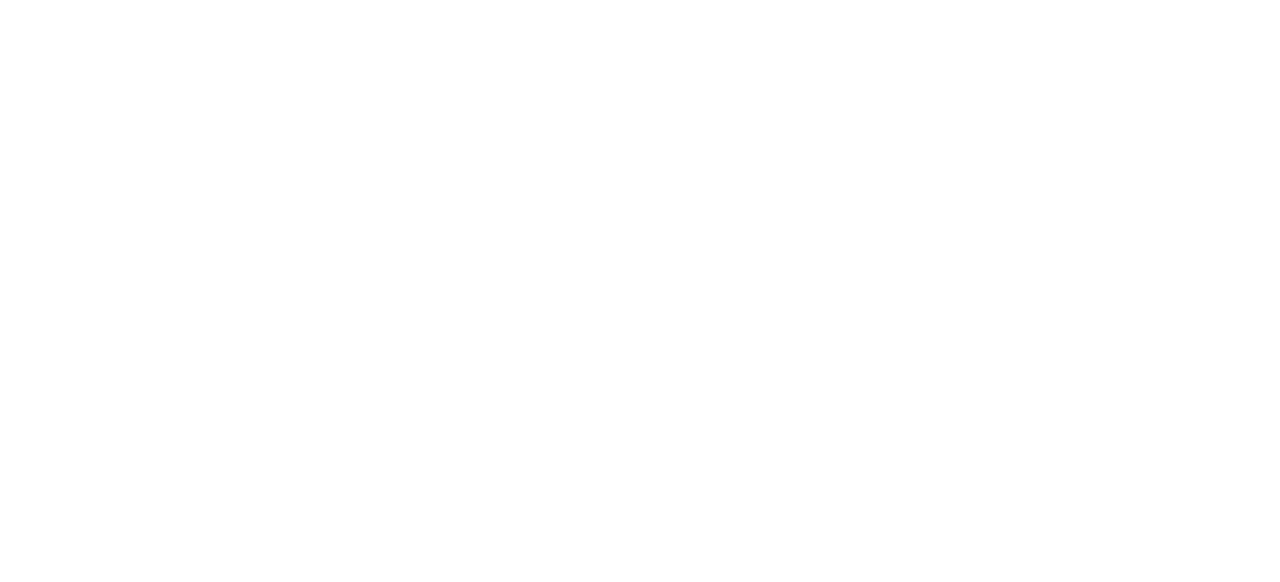
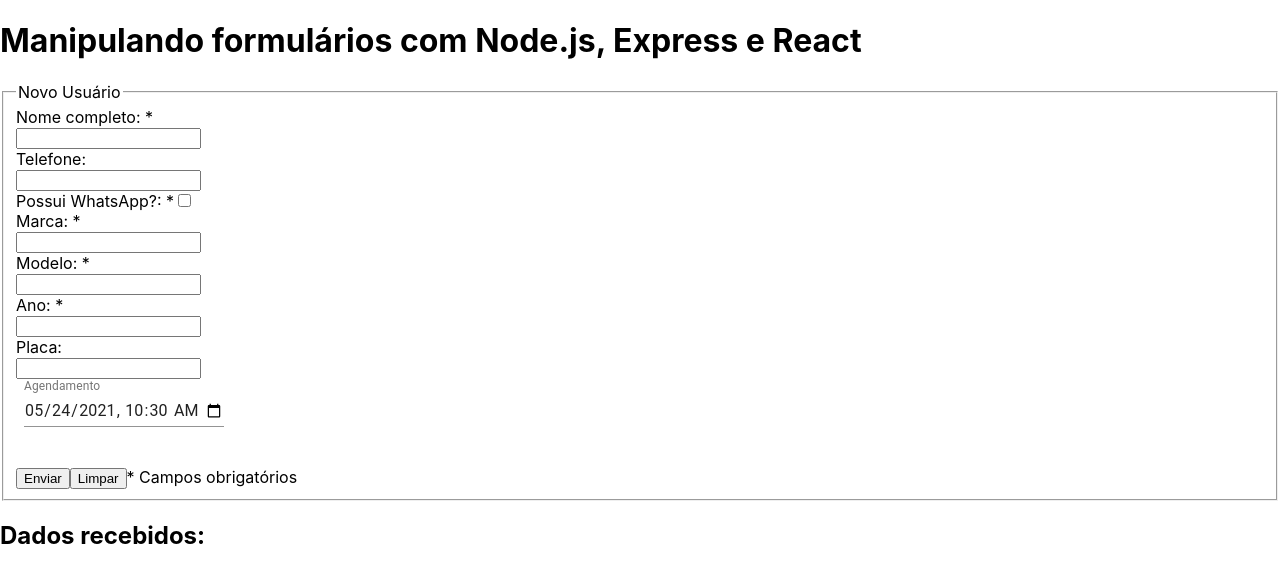
Before and after one commit to Lipzs/form_app, a React (Create React App) app in the folder web/: page / in a window 1280 px wide. Shown: the top 582 px of the page. Built offline with nearby package versions, Linux system fonts and the light colour scheme.

Commit message:
iniciado frontend

```diff
--- a/web/package.json
+++ b/web/package.json
@@ -3,11 +3,15 @@
   "version": "0.1.0",
   "private": true,
   "dependencies": {
+    "@material-ui/core": "^4.11.3",
+    "@material-ui/pickers": "^3.3.10",
     "@testing-library/jest-dom": "^5.11.10",
     "@testing-library/react": "^11.2.6",
     "@testing-library/user-event": "^12.8.3",
+    "axios": "^0.21.1",
     "react": "^17.0.2",
     "react-dom": "^17.0.2",
+    "react-router-dom": "^5.2.0",
     "react-scripts": "4.0.3",
     "web-vitals": "^1.1.1"
   },
--- a/web/src/App.js
+++ b/web/src/App.js
@@ -1,12 +1,9 @@
 import React from 'react';
-
-import './App.css';
+import Routes from './Routes'
 
 const App = () => {
   return (
-    <div className="App">
-
-    </div>
+    <Routes/>
   );
 }
 
--- /dev/null
+++ b/web/src/Routes.js
@@ -0,0 +1,14 @@
+import React from 'react';
+import { BrowserRouter as Router,Route } from 'react-router-dom';
+
+import form from './pages/form';
+
+const Routes = () => {
+  return (
+    <Router>
+      <Route path="/" exact component={form}/>
+    </Router>
+  );
+}
+
+export default Routes;
--- /dev/null
+++ b/web/src/components/date.js
@@ -0,0 +1,36 @@
+import React from 'react';
+import { makeStyles } from '@material-ui/core/styles';
+import TextField from '@material-ui/core/TextField';
+
+const useStyles = makeStyles((theme) => ({
+  container: {
+    display: 'flex',
+    flexWrap: 'wrap',
+  },
+  textField: {
+    marginLeft: theme.spacing(1),
+    marginRight: theme.spacing(1),
+    width: 200,
+  },
+}));
+
+const DateAndTimePickers = () => {
+  const classes = useStyles();
+
+  return (
+    <form className={classes.container} noValidate>
+      <TextField
+        id="datetime-local"
+        label="Agendamento"
+        type="datetime-local"
+        defaultValue="2021-05-24T10:30"
+        className={classes.textField}
+        InputLabelProps={{
+          shrink: true,
+        }}
+      />
+    </form>
+  );
+}
+
+export default DateAndTimePickers;
--- /dev/null
+++ b/web/src/pages/form/index.js
@@ -0,0 +1,178 @@
+import React, { Component } from 'react';
+import axios from 'axios';
+
+import DateField from '../../components/date';
+
+export default class form extends Component {
+
+  constructor(props) {
+    super(props);
+    this.backendUrl = 'http://localhost:9950/usuarios';
+
+    this.baseState = {
+      nome: '',
+      telefone: '',
+      whatsapp: false,
+      marca: '',
+      modelo: '',
+      ano: '',
+      placa: '',
+      data: '',
+      contexto: {}
+    }
+    this.state = this.baseState;
+
+    this.onChangeNome = this.onChangeNome.bind(this);
+    this.onChangeTelefone = this.onChangeTelefone.bind(this);
+    this.onChangeWhatsapp = this.onChangeWhatsapp.bind(this);
+    this.onChangeMarca = this.onChangeMarca.bind(this);
+    this.onChangeModelo = this.onChangeModelo.bind(this);
+    this.onChangeAno = this.onChangeAno.bind(this);
+    this.onChangePlaca = this.onChangePlaca.bind(this);
+    this.onChangeData = this.onChangeData.bind(this);
+    this.onSubmit = this.onSubmit.bind(this);
+    this.onReset = this.onReset.bind(this);
+  }
+
+  onChangeNome(e) {
+    this.setState({ nome: e.target.value })
+  }
+
+  onChangeTelefone(e) {
+    this.setState({ email: e.target.value })
+  }
+
+  onChangeWhatsapp(e) {
+    this.setState({ whatsapp: e.target.value })
+  }
+  onChangeMarca(e) {
+    this.setState({ marca: e.target.value })
+  }
+
+  onChangeModelo(e) {
+    this.setState({ modelo: e.target.value })
+  }
+
+  onChangeAno(e) {
+    this.setState({ ano: e.target.value })
+  }
+  onChangePlaca(e) {
+    this.setState({ placa: e.target.value })
+  }
+
+  onChangeData(e) {
+    this.setState({ data: e.target.value })
+  }
+
+  onReset(e) {
+    this.setState(this.baseState);
+  }
+
+  onSubmit(e) {
+    e.preventDefault();
+
+    const usuario = {
+      nome: this.state.nome,
+      telefone: this.state.telefone,
+      whatsapp: this.state.whatsapp,
+      marca: this.state.marca,
+      modelo: this.state.modelo,
+      idade: this.state.idade,
+      placa: this.state.placa,
+      data: this.state.data,
+    };
+
+    axios.post(this.backendUrl, usuario)
+      .then(res => this.setState({ contexto: res.data }))
+      // .catch(erro => this.setState({ contexto: erro.response.data }));
+
+    this.setState(this.baseState);
+  }
+
+  render() {
+    const contexto = this.state.contexto;
+    let erros = [];
+    if (contexto.erros) {
+      erros = contexto.erros.map(
+        (erro, idx) => (
+          <li key={idx}>{erro.msg}</li>));
+    }
+    let usuario = [];
+    if (contexto.usuario) {
+      usuario = [
+        (<li key='1'>
+          <b>Nome:</b> {contexto.usuario.nome}
+        </li>),
+        (<li key='2'>
+          <b>Telefone:</b> {contexto.usuario.telefone}
+        </li>),
+        (<li key='3'>
+          <b>Possui whatsapp?:</b> {contexto.usuario.whatsapp}
+        </li>),
+        (<li key='4'>
+          <b>Marca:</b> {contexto.usuario.marca}
+        </li>),
+        (<li key='5'>
+          <b>Modelo:</b> {contexto.usuario.modelo}
+        </li>),
+        (<li key='6'>
+          <b>Ano:</b> {contexto.usuario.ano}
+        </li>),
+        (<li key='7'>
+          <b>Placa:</b> {contexto.usuario.placa}
+        </li>),
+        (<li key='8'>
+          <b>Data:</b> {contexto.usuario.data}
+        </li>)
+      ]
+    }
+
+    return (
+      <>
+        <h1>
+          Manipulando formulários com Node.js, Express e React
+        </h1>
+          <form onSubmit={this.onSubmit}>
+            <fieldset>
+              <legend>Novo Usuário</legend>
+              Nome completo: *<br />
+                <input type="text" value={this.state.nome}
+                  onChange={this.onChangeNome} /><br />
+              Telefone: <br />
+                <input type="text" value={this.state.email}
+                  onChange={this.onChangeTelefone} /><br />
+              Possui WhatsApp?: *
+              <input type="checkbox" checked={this.state.whatsapp}
+                onChange={this.onChangeWhatsapp} />
+              <br />
+              Marca: *<br />
+                <input type="text" value={this.state.marca}
+                  onChange={this.onChangeMarca} /><br />
+              Modelo: *<br />
+                <input type="text" value={this.state.modelo}
+                  onChange={this.onChangeModelo} /><br />
+              Ano: *<br />
+              <input type="text" value={this.state.ano}
+                onChange={this.onChangeAno} /><br />
+              Placa:<br />
+              <input type="text" value={this.state.placa}
+                onChange={this.onChangePlaca} /><br />
+              <DateField value={this.state.data} onChange={this.onChangeDate}/>
+              <br />
+              <br />
+              <input type="submit" value="Enviar" />
+              <input type="button" value="Limpar"
+                onClick={this.onReset} />
+              * Campos obrigatórios
+          </fieldset>
+        </form>
+        {
+          contexto.erros && <ul>{erros}</ul>
+        }
+
+        <h2>Dados recebidos:</h2>
+        { contexto.usuario && <ul>{usuario}</ul> }
+      </>
+    ); // fim do return
+  } // fim do render()
+}
```
Also changed, not shown: web/src/services/api.js (added, +7 -0 lines), web/src/logo.svg (deleted), web/src/pages/form/styles.css (added), 1 other file (tests, documents, lock files or other folders).
